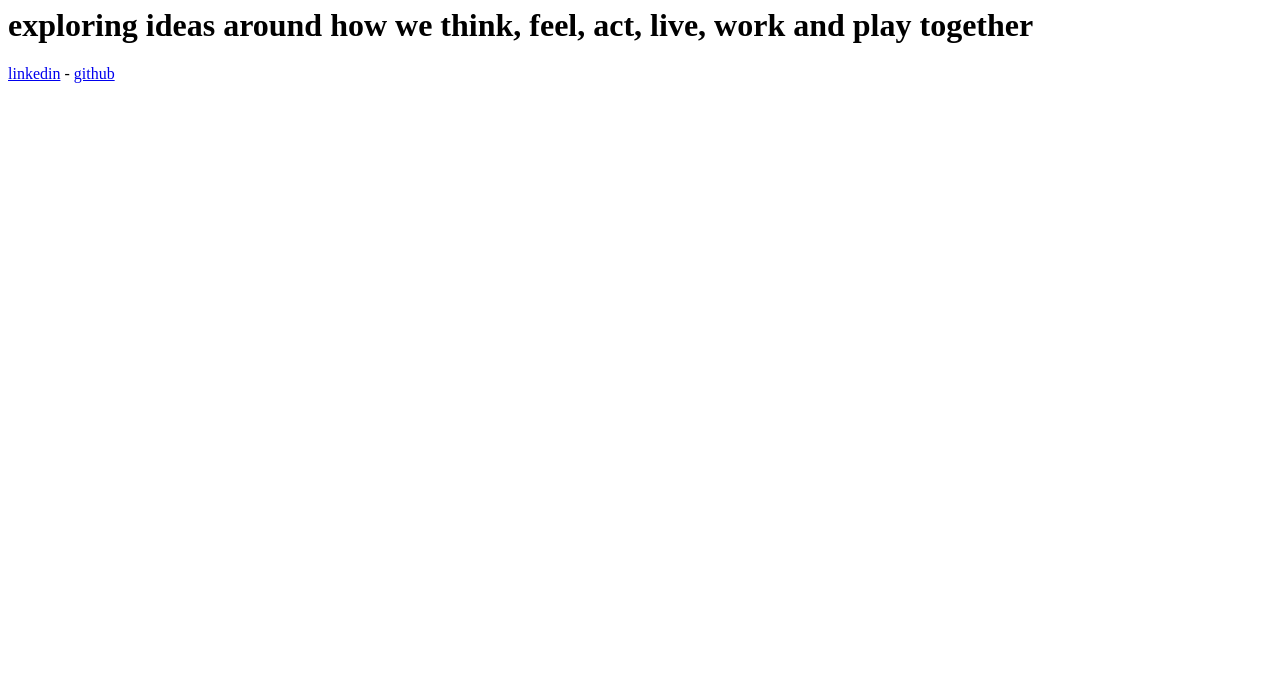
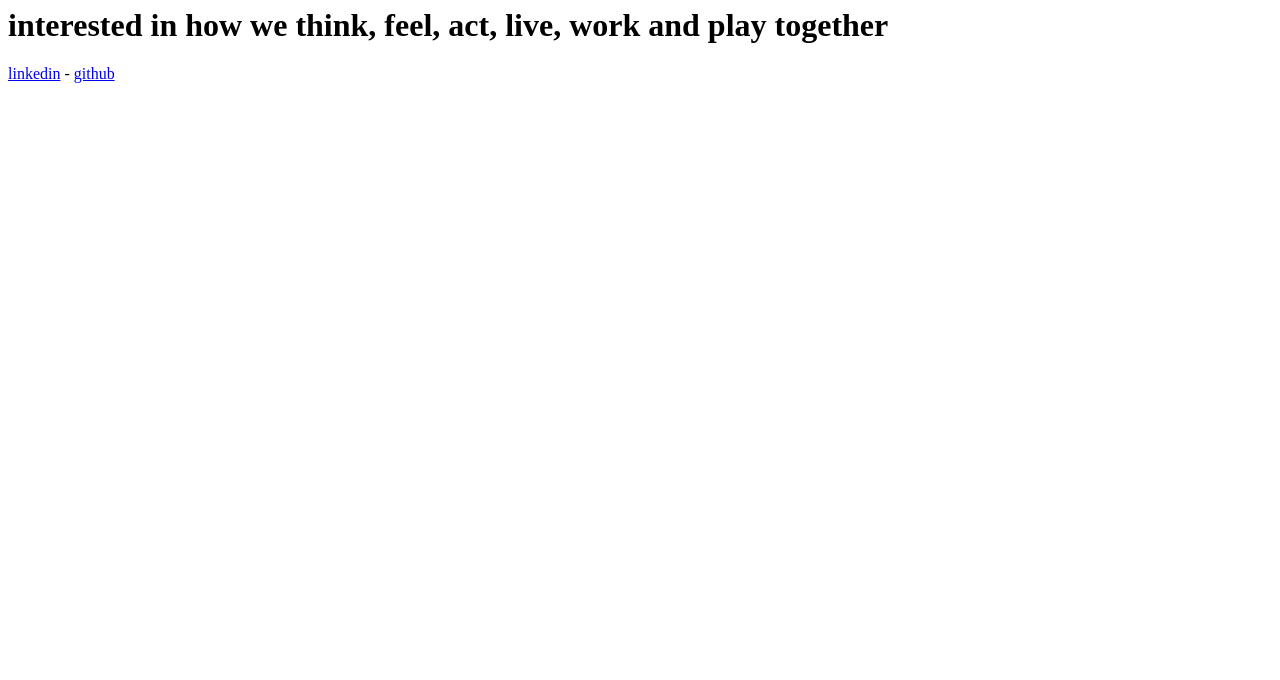
Before and after one commit to fossabot/feelep.xyz, a Gatsby site: page / in a window 1280 px wide. Shown: the part 120-800 px from the top of the page. Built offline with nearby package versions, Linux system fonts and the light colour scheme; Gatsby itself is replaced by a stand-in of ours.

Commit message:
Update copy

```diff
--- a/src/pages/index.js
+++ b/src/pages/index.js
@@ -4,7 +4,7 @@ const IndexPage = () => (
   <div>
     <h2 className='heroIntro'>software engineer & product designer</h2>
     <h1 className='heroTitle'>i've built web products and helped people grow</h1>
-    <h1 className='heroTitle'>exploring ideas around how we think, feel, act, live, work and play together</h1>
+    <h1 className='heroTitle'>interested in how we think, feel, act, live, work and play together</h1>
     <p className='footer'>
       <a href='https://www.linkedin.com/in/feelepxyz/'>linkedin</a>
       <span>&nbsp;-&nbsp;</span>
```
